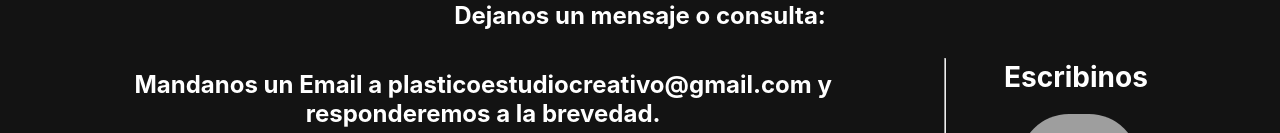
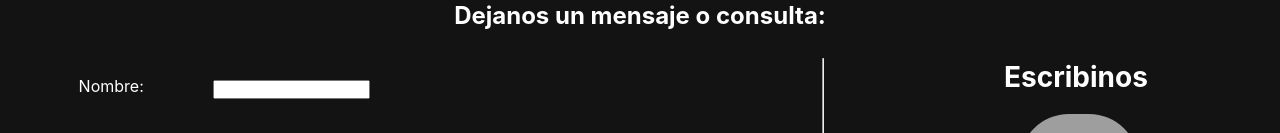
Before and after one commit to lautar007/plastico_web, a React (Create React App) app in the folder client/plastico-web/: page /home in a window 1280 px wide. Shown: the part 819-952 px from the top of the page. Built offline with nearby package versions, Linux system fonts and the light colour scheme; no server answers; grey boxes are pictures that could not be loaded; a web font is replaced by a local one.

Commit message:
Update Footer.js

```diff
--- a/client/plastico-web/src/components/Footer.js
+++ b/client/plastico-web/src/components/Footer.js
@@ -22,7 +22,7 @@ export default function Footer(){
     const [ventana, setVentana] = useState(false);
 
     //CUANDO HAYA BACKEND CAMBIAR ESTA VARIABLE A TRUE
-    let backend = false;
+    let backend = true;
 
     function handleChange(e){
         e.preventDefault();
```
